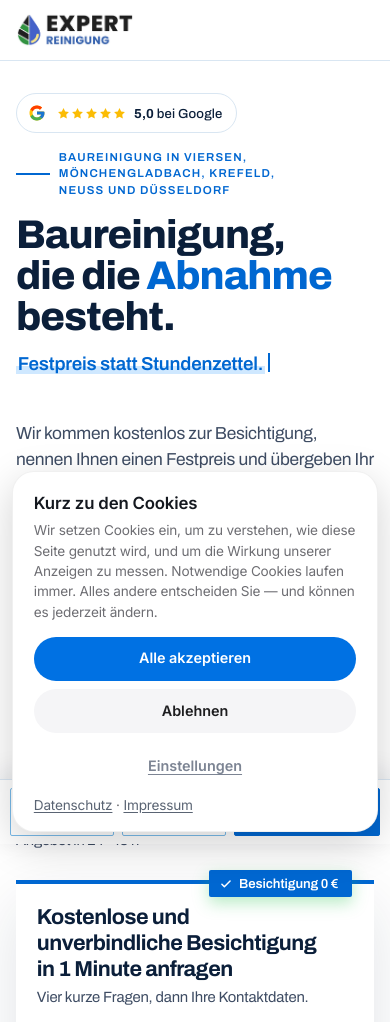
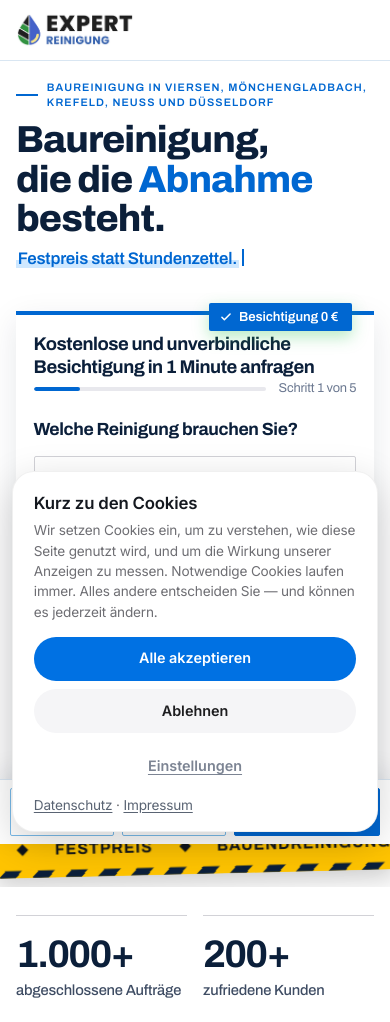
Before and after one commit to ExpertReinigung/landingpage-baureinigung, a plain HTML site: page index.html in a window 390 px wide. Shown: the top 1022 px of the page. Drawn offline with Linux system fonts and the light colour scheme.

Commit message:
Vorschau: Handy-Kopf aufgeräumt (Formular sofort sichtbar), Band wieder gelb
Co-Authored-By: Claude Opus 5.5 <noreply@anthropic.com>
Claude-Session: https://claude.ai/code/session_011SrBisTFwtVVcTDopgBr45

```diff
--- a/assets/css/design-start.css
+++ b/assets/css/design-start.css
@@ -1,6 +1,6 @@
 /* Designsprache der Startseite expert-reinigung.de (Vorschau) */
 @font-face{font-family:'Archivo';font-style:normal;font-weight:100 900;font-display:swap;src:url(../fonts/archivo-latin.woff2) format('woff2');unicode-range:U+0000-00FF,U+0131,U+0152-0153,U+02BB-02BC,U+02C6,U+02DA,U+02DC,U+0304,U+0308,U+0329,U+2000-206F,U+20AC,U+2122,U+2191,U+2193,U+2212,U+2215,U+FEFF,U+FFFD}
-:root{--tinte:#0B1F3A;--tinte-2:#3E4C63;--tinte-3:#6B7890;--grund:#ECF8FF;--weiss:#fff;--linie:#D9E6F2;--blau:#0067D1;--blau-h:#0052A8;--hell:#ECF8FF;--rand-blau:#7ABBEA;--band:#0067D1;
+:root{--tinte:#0B1F3A;--tinte-2:#3E4C63;--tinte-3:#6B7890;--grund:#ECF8FF;--weiss:#fff;--linie:#D9E6F2;--blau:#0067D1;--blau-h:#0052A8;--hell:#ECF8FF;--rand-blau:#7ABBEA;--band:#FFC400;
 --f-anz:'Archivo',system-ui,-apple-system,'Segoe UI',Arial,sans-serif;--f-text:'Archivo',system-ui,-apple-system,'Segoe UI',Arial,sans-serif}
 body{background:#fff;color:var(--tinte)}
 /* Knöpfe */
@@ -43,11 +43,10 @@ body{background:#fff;color:var(--tinte)}
 .opt{border-radius:2px}
 .opt.ist,.opt:hover{background:var(--hell)}
 @media (max-width:900px){.hero{background:#fff}.hero .innen{grid-template-columns:1fr}.quiz{background:#fff}}
-/* Band */
-.band{background:var(--blau);box-shadow:0 10px 24px rgba(0,103,209,.25)}
-.band__wort{color:#fff;font-weight:700}
-.band__wort::after{background:#fff}
-.band__spur::before,.band__spur::after{opacity:.25}
+/* Band: gelb wie bisher, durchgehend */
+.band{background:#FFC400}
+.band__wort{color:#10141B}
+.band__wort::after{background:#10141B}
 /* Karten, Abschnitte */
 .sek__kopf h2,.karte h3{text-transform:none;font-weight:800;letter-spacing:-.02em}
 .kicker{color:var(--blau)}
@@ -112,3 +111,22 @@ body{background:#fff;color:var(--tinte)}
   .leiste a.leiste__haupt{background:var(--blau)!important;border-color:var(--blau)!important;color:#fff!important}}
 .hero .ansage{margin:.15em 0 0}
 .vergleich,.vn figure,.fragen details,.zusage,.stimmen figure{border-radius:0!important}
+
+/* Handy: Kopf aufgeräumt, Formular sofort sichtbar */
+@media (max-width:760px){
+  .hero{padding-block:1.2rem 2.2rem}
+  .hero .g-pill,.hero .lead,.hero .checks,.hero .aktion,.hero .vertrauen{display:none}
+  .ort{font-size:.68rem;margin-bottom:.6rem}
+  .ort::before{width:22px}
+  .hero .ansage{font-size:2.35rem;line-height:1.05}
+  .dreh{font-size:1.05rem;min-height:2.7em;margin:.6rem 0 0}
+  .hero .innen{gap:1.1rem}
+  .quiz{padding:1.1rem;box-shadow:0 10px 30px rgba(11,31,58,.1)}
+  .quiz .null-euro{top:-12px}
+  .quiz__kopf h2{font-size:1.15rem;line-height:1.25}
+  .quiz__kopf p{display:none}
+  .opt{min-height:52px;padding:.6rem .85rem}
+  .opt small{display:none}
+  .sek{padding-block:2.4rem}
+  .sek__kopf h2{font-size:1.75rem}
+}
```
